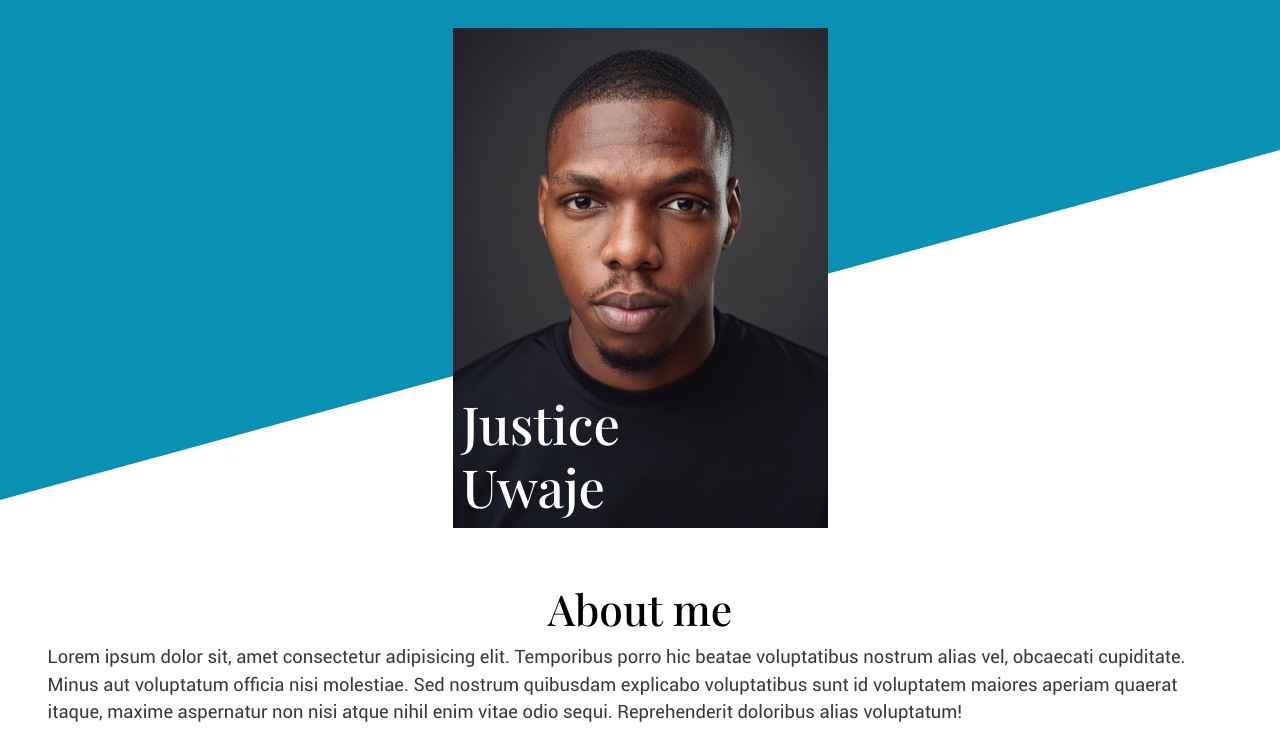
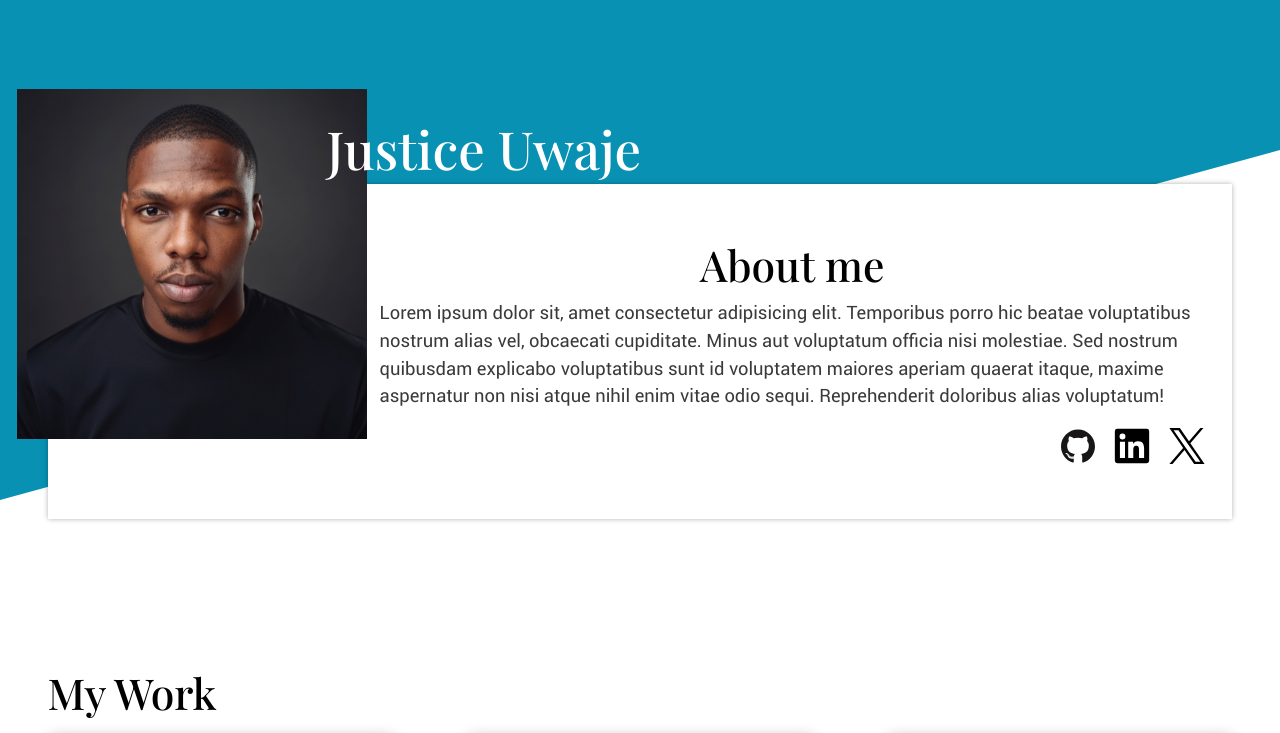
Before and after one commit to JusticeCodes00/odin-home-page, a website built with webpack: page src/template.html in a window 1280 px wide. Shown: the top 733 px of the page. Built offline with nearby package versions, Linux system fonts and the light colour scheme.

Commit message:
feat: Finish support for tablet view

```diff
--- a/src/styles.css
+++ b/src/styles.css
@@ -288,23 +288,43 @@ footer {
   justify-content: center;
   gap: var(--space-xs);
 }
-/*
-.project-card__img.purple {
-  background-color: #7c75ca;
+
+/* Media */
+@media (width >= 780px) {
+  .profile-card {
+    float: left;
+    margin-top: -150px;
+    margin-left: -70px;
+    margin-bottom: 0;
+  }
+
+  .about-card__social-links {
+    justify-content: flex-end;
+  }
+
+  header {
+    padding-top: var(--space-3xl);
+    margin-bottom: calc(var(--space-2xl) + var(--space-2xl));
+  }
+
+  .about-card {
+    background-color: var(--clr-bg-400);
+    margin: var(--space-2xl) auto 0;
+    padding: var(--space-xl) var(--space-m);
+    box-shadow: 0 0 5px 0 rgba(0, 0, 0, 0.3);
+  }
+
+  .profile-card__img {
+    max-width: 350px;
+    min-height: 350px;
+  }
+
+  .my-work-title {
+    text-align: left;
+  }
+
+  .profile-card__title {
+    translate: 300px -250px;
+    max-width: initial;
+  }
 }
-.project-card__img.orange {
-  background-color: #d88f39;
-}
-.project-card__img.green {
-  background-color: #22c55e;
-}
-.project-card__img.blue {
-  background-color: #3b82f6;
-}
-.project-card__img.pink {
-  background-color: #ec4899;
-}
-
-.project-card__info-wrapper {
-  padding: 1.5rem 1.5rem 4.5rem;
-} */
```
